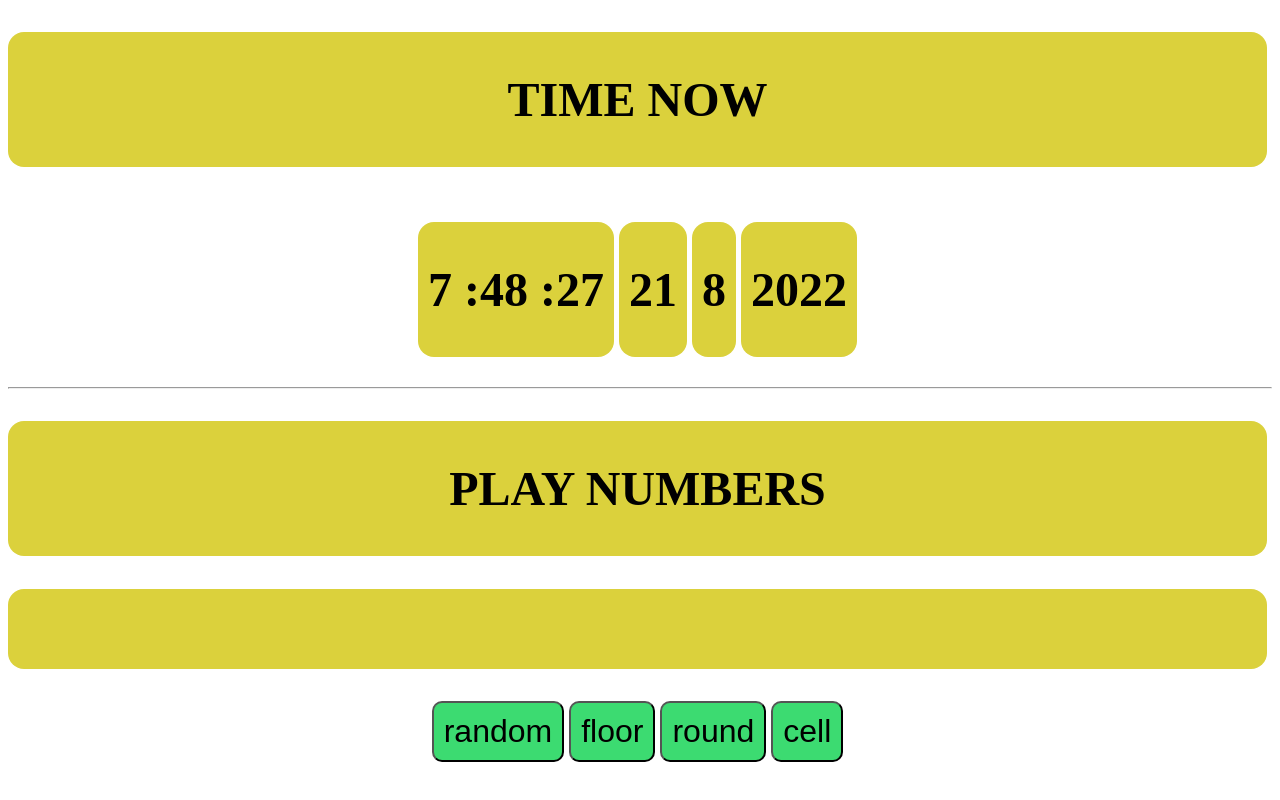
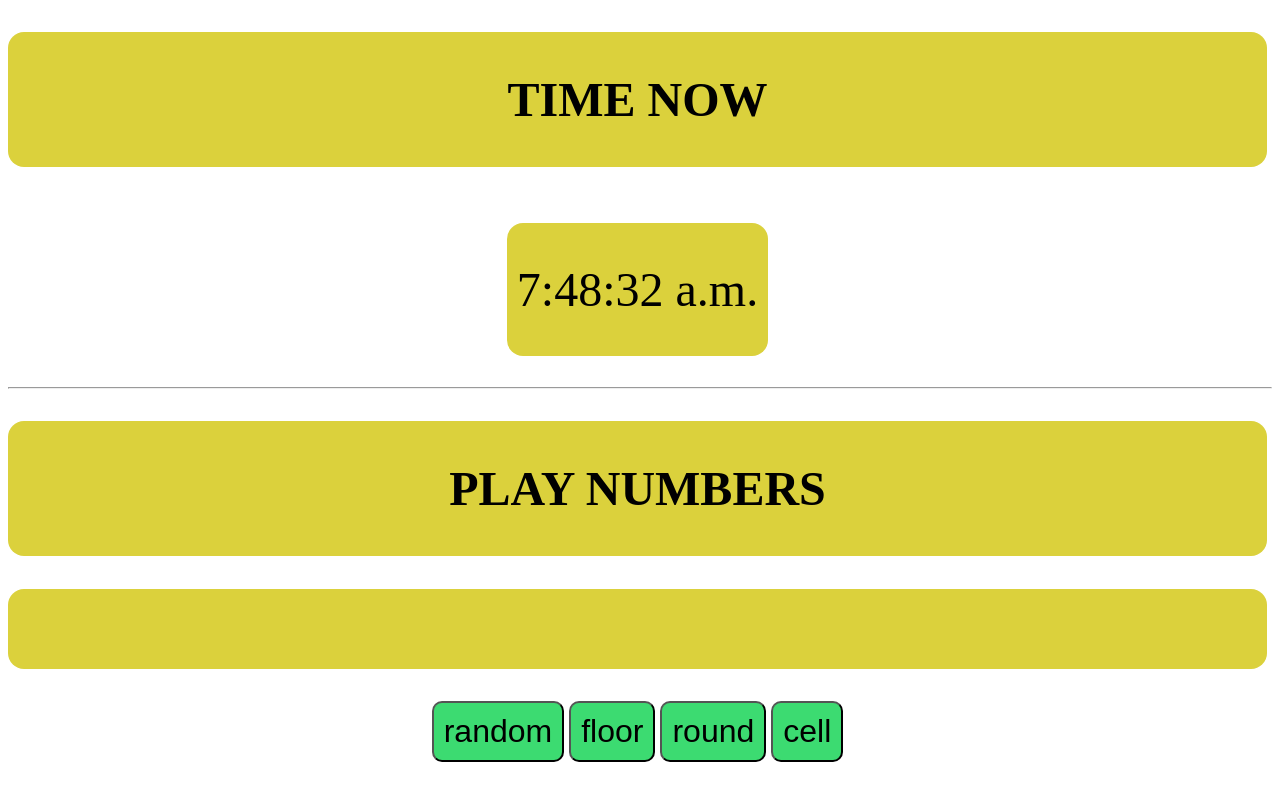
Before and after one commit to Ibrahim-wais-22/js-day5, a plain HTML site: page index.htm in a window 1280 px wide. Drawn offline with Linux system fonts and the light colour scheme.

Commit message:
edit time function

```diff
--- a/CSS/style.css
+++ b/CSS/style.css
@@ -8,7 +8,7 @@
     border-radius: 2rem;
     padding: 30px;
 }
-h1{
+h1 , #CurrentTime{
     font-size: 3rem;
     background-color: rgb(219, 209, 60);
     padding:40px 10px;
@@ -16,16 +16,7 @@ h1{
     margin-right: 5px;
     text-align: center;
 }
-.hour{
-    display: flex;
-    justify-content: center;
-    align-items: center;
-    font-size: 2rem;
-    background-color: rgb(219, 209, 60);
-    padding:0px 10px;
-    border-radius: 1rem;
-    margin-right: 5px;
-}
+
 .btns{
     display: flex;
     justify-content: center;
--- a/JS/script.js
+++ b/JS/script.js
@@ -1,10 +1,46 @@
-let time = new Date;
-document.querySelector(".timeH").innerHTML= `${time.getHours()} :`;
-document.querySelector(".timeMm").innerHTML= `${time.getMinutes()} :`;
-document.querySelector(".timeS").innerHTML= time.getSeconds();
-document.querySelector(".timeD").innerHTML= time.getDate();
-document.querySelector(".timeM").innerHTML= time.getMonth();
-document.querySelector(".timeY").innerHTML= time.getFullYear();
+// function updateTime(){
+//     let time = new Date;
+//         time.getHours()
+//         time.getMinutes()
+//         time.getSeconds()
+//         time.getDate()
+//         time.getMonth()
+//         time.getFullYear()
+
+// }
+// document.querySelector(".timeMm").innerHTML= ;
+// document.querySelector(".timeS").innerHTML= ;
+// document.querySelector(".timeD").innerHTML= ;
+// document.querySelector(".timeM").innerHTML= ;
+// document.querySelector(".timeY").innerHTML= ;
+GetTime();
+
+function GetTime(){
+  var Time = new Date()
+  var hour = Time.getHours()
+  var minute = Time.getMinutes()
+  var second = Time.getSeconds()
+
+  if(minute < 10){
+    minute = "0" + minute
+  }
+
+  if(second < 10){
+    second = "0" + second
+  }
+
+  var GetCurrentTime = hour + ":" + minute + ":" + second + " ";
+
+  if(hour > 11){
+    GetCurrentTime += "p.m."
+  }else{
+    GetCurrentTime += "a.m."
+  }
+
+  document.getElementById("CurrentTime").innerHTML = GetCurrentTime;
+  setTimeout(GetTime,1000)
+}
+
 
 // ----------------------------------------------------------------
 function random1(){
--- a/index.htm
+++ b/index.htm
@@ -11,14 +11,10 @@
     <h1 class="timeTitle">TIME NOW</h1>
     <div class="container">
         <div class="hour">
+            <span id="CurrentTime"></span>
 
-            <h2 class="timeH"></h2>
-            <h2 class="timeMm"></h2>
-            <h2 class="timeS"></h2>
         </div>
-        <h1 class="timeD"></h1>
-        <h1 class="timeM"></h1>
-        <h1 class="timeY"></h1>
+
     </div>
     <hr>
     <h1 class="timeTitle">PLAY NUMBERS</h1>
```
